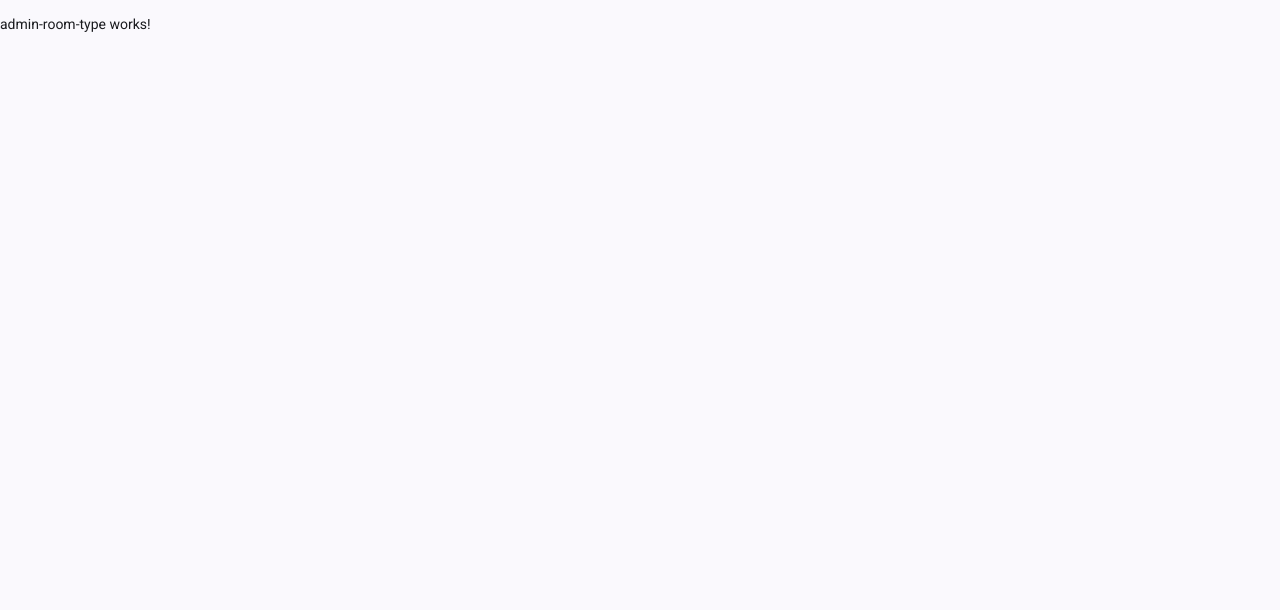
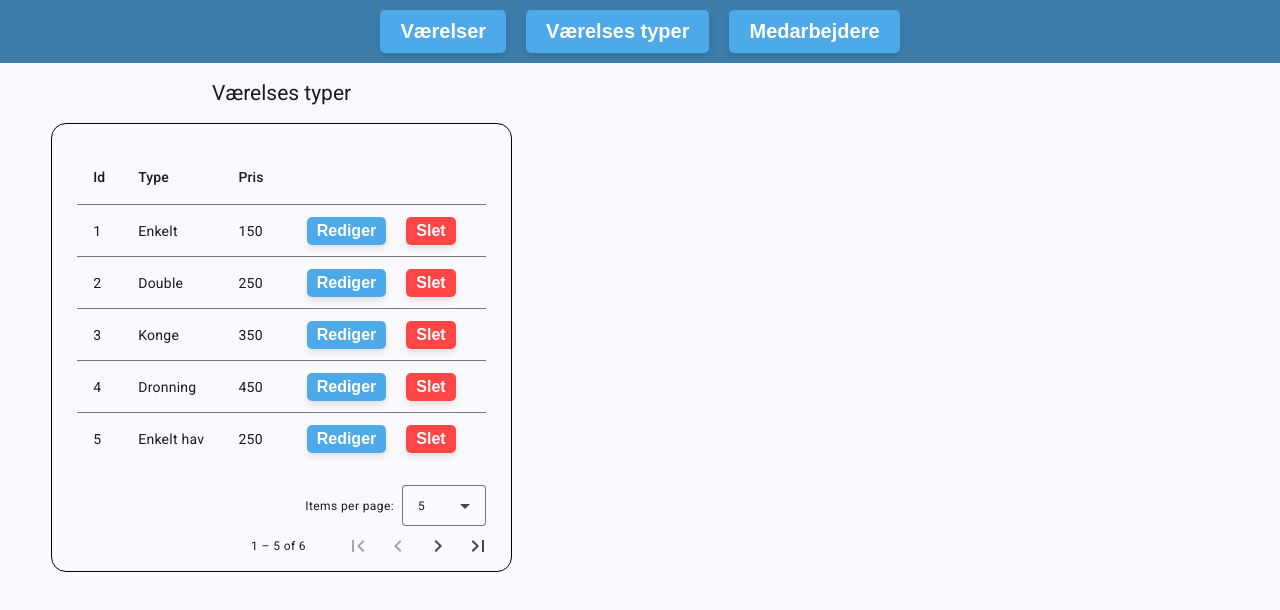
Before and after one commit to lahi1998/HotelBookingSVP, an Angular app in the folder Hotel-Angular/: page /admin/room-type in a window 1280 px wide. Shown: the top 610 px of the page. Built offline with nearby package versions, Linux system fonts and the light colour scheme.

Commit message:
table done ish

```diff
--- a/Hotel-Angular/src/app/app-module.ts
+++ b/Hotel-Angular/src/app/app-module.ts
@@ -20,6 +20,8 @@ import { provideHttpClient } from '@angular/common/http';
 import { AdminNav } from './components/admin/admin-nav/admin-nav';
 import { StaffNav } from './components/staff/staff-nav/staff-nav';
 import { Booking } from './components/booking/booking';
+import { MatTableModule } from '@angular/material/table';
+import { MatPaginator, MatPaginatorModule } from '@angular/material/paginator';
 
 @NgModule({
   declarations: [
@@ -44,6 +46,9 @@ import { Booking } from './components/booking/booking';
     MatFormFieldModule,
     MatCardModule,
     MatIconModule,
+    MatTableModule,
+    MatPaginator,
+    MatPaginatorModule
 
   ],
   providers: [
--- a/Hotel-Angular/src/app/components/admin/admin-room-type/admin-room-type.css
+++ b/Hotel-Angular/src/app/components/admin/admin-room-type/admin-room-type.css
@@ -0,0 +1,42 @@
+h2 {
+    margin-left: 10%;
+    margin-top: 20px;
+    margin-bottom: 20px;
+    font-weight: 400;
+    text-align: center;
+}
+
+.table-wrapper {
+    width: 40%;
+}
+
+.table-border {
+    margin-left: 10%;
+    border: solid 1px black;
+    padding: 5px;
+    border-radius: 15px;
+}
+
+table {
+    padding: 20px;
+}
+
+button {
+    margin: 10px;
+    padding: 5px 10px;
+    border: none;
+    border-radius: 5px;
+    cursor: pointer;
+    font-size: 16px;
+    color: white;
+    font-weight: bold;
+    box-shadow: 0 4px 6px rgba(0, 0, 0, 0.1);
+}
+
+.edit {
+    background-color: #4EA9E9;
+}
+
+.delete {
+    background-color: #FF4646;
+}
--- a/Hotel-Angular/src/app/components/admin/admin-room-type/admin-room-type.html
+++ b/Hotel-Angular/src/app/components/admin/admin-room-type/admin-room-type.html
@@ -1 +1,43 @@
-<p>admin-room-type works!</p>
+<app-admin-nav></app-admin-nav>
+
+<div class="table-wrapper">
+    <h2>Værelses typer</h2>
+    <div class="table-border">
+        <table mat-table [dataSource]="dataSource" class="mat-elevation-z8">
+
+            <!-- Id Column -->
+            <ng-container matColumnDef="id">
+                <th mat-header-cell *matHeaderCellDef> Id </th>
+                <td mat-cell *matCellDef="let element"> {{element.id}} </td>
+            </ng-container>
+
+            <!-- Type Column -->
+            <ng-container matColumnDef="type">
+                <th mat-header-cell *matHeaderCellDef> Type </th>
+                <td mat-cell *matCellDef="let element"> {{element.Type}} </td>
+            </ng-container>
+
+            <!-- Pris Column -->
+            <ng-container matColumnDef="pris">
+                <th mat-header-cell *matHeaderCellDef> Pris </th>
+                <td mat-cell *matCellDef="let element"> {{element.pris}} </td>
+            </ng-container>
+
+            <!-- Actions Column -->
+            <ng-container matColumnDef="buttons">
+                <th mat-header-cell *matHeaderCellDef></th>
+                <td mat-cell *matCellDef="let element">
+                    <button class="edit">Rediger</button>
+                    <button class="delete">Slet</button>
+                </td>
+            </ng-container>
+
+            <tr mat-header-row *matHeaderRowDef="displayedColumns"></tr>
+            <tr mat-row *matRowDef="let row; columns: displayedColumns;"></tr>
+        </table>
+
+        <mat-paginator [pageSizeOptions]="[5, 10, 20]" showFirstLastButtons
+            aria-label="Select page of periodic elements">
+        </mat-paginator>
+    </div>
+</div>
--- a/Hotel-Angular/src/app/components/admin/admin-room-type/admin-room-type.ts
+++ b/Hotel-Angular/src/app/components/admin/admin-room-type/admin-room-type.ts
@@ -1,11 +1,31 @@
-import { Component } from '@angular/core';
+import { Component, ViewChild, AfterViewInit } from '@angular/core';
+import { MatPaginator } from '@angular/material/paginator';
+import { MatTableDataSource } from '@angular/material/table';
+import { roomType } from '../../../interfaces/room-type';
 
 @Component({
   selector: 'app-admin-room-type',
   standalone: false,
   templateUrl: './admin-room-type.html',
-  styleUrl: './admin-room-type.css',
+  styleUrls: ['./admin-room-type.css'],
 })
-export class AdminRoomType {
+export class AdminRoomType implements AfterViewInit {
+  displayedColumns: string[] = ['id', 'type', 'pris', 'buttons'];
+  dataSource = new MatTableDataSource<roomType>(DATA);
 
+  @ViewChild(MatPaginator) paginator!: MatPaginator;
+
+  ngAfterViewInit() {
+    this.dataSource.paginator = this.paginator;
+  }
 }
+
+// --- Mock data ---
+const DATA: roomType[] = [
+  { id: 1, Type: 'Enkelt', pris: 150},
+  { id: 2, Type: 'Double', pris: 250},
+  { id: 3, Type: 'Konge', pris: 350},
+  { id: 4, Type: 'Dronning', pris: 450},
+  { id: 5, Type: 'Enkelt hav', pris: 250},
+  { id: 6, Type: 'Double hav', pris: 350}
+];
--- a/Hotel-Angular/src/app/interfaces/interfaces.room-type.ts
+++ /dev/null
@@ -1,2 +0,0 @@
-export interface Interfaces {
-}
--- a/Hotel-Angular/src/app/interfaces/interfaces.room.ts
+++ /dev/null
@@ -1,2 +0,0 @@
-export interface Interfaces {
-}
--- a/Hotel-Angular/src/app/interfaces/interfaces.worker.ts
+++ /dev/null
@@ -1,2 +0,0 @@
-export interface Interfaces {
-}
--- /dev/null
+++ b/Hotel-Angular/src/app/interfaces/room-type.ts
@@ -0,0 +1,2 @@
+export interface roomType {
+}
--- /dev/null
+++ b/Hotel-Angular/src/app/interfaces/room.ts
@@ -0,0 +1,2 @@
+export interface room {
+}
--- /dev/null
+++ b/Hotel-Angular/src/app/interfaces/worker.ts
@@ -0,0 +1,2 @@
+export interface worker {
+}
```
